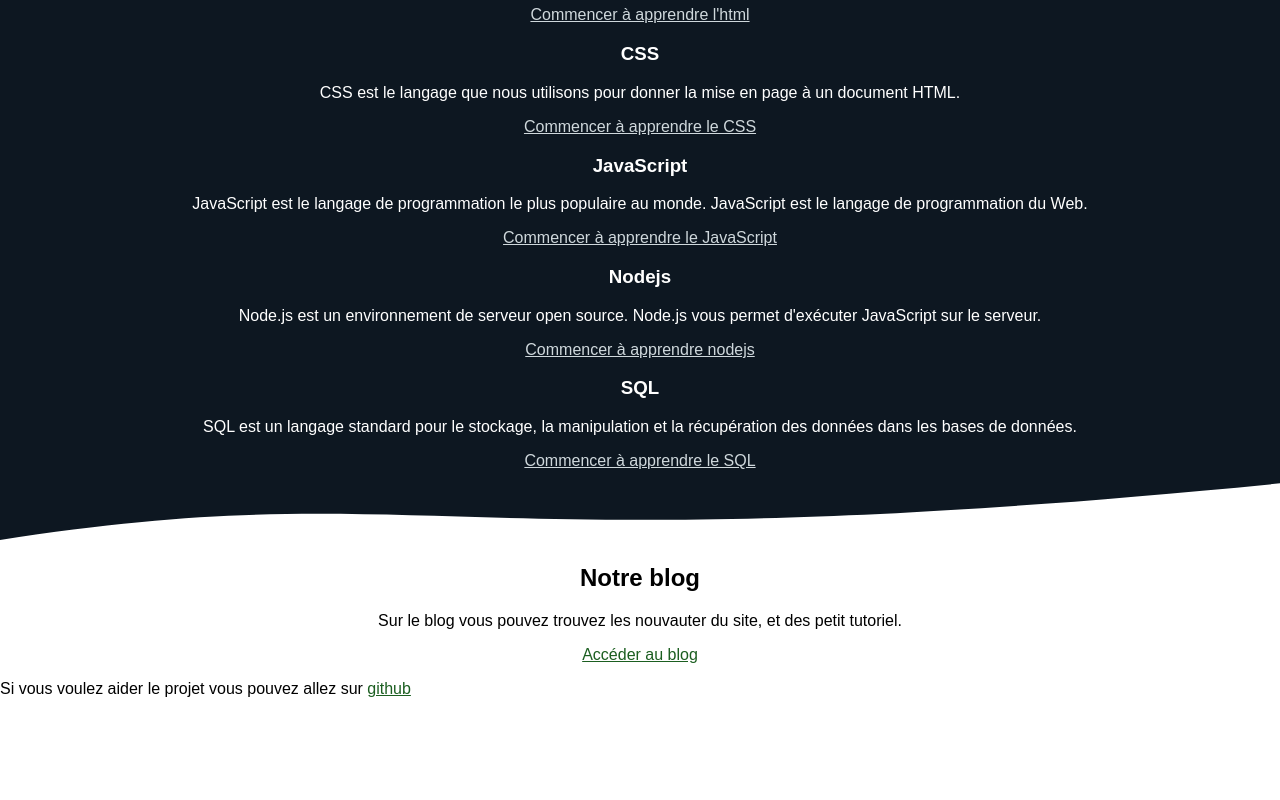
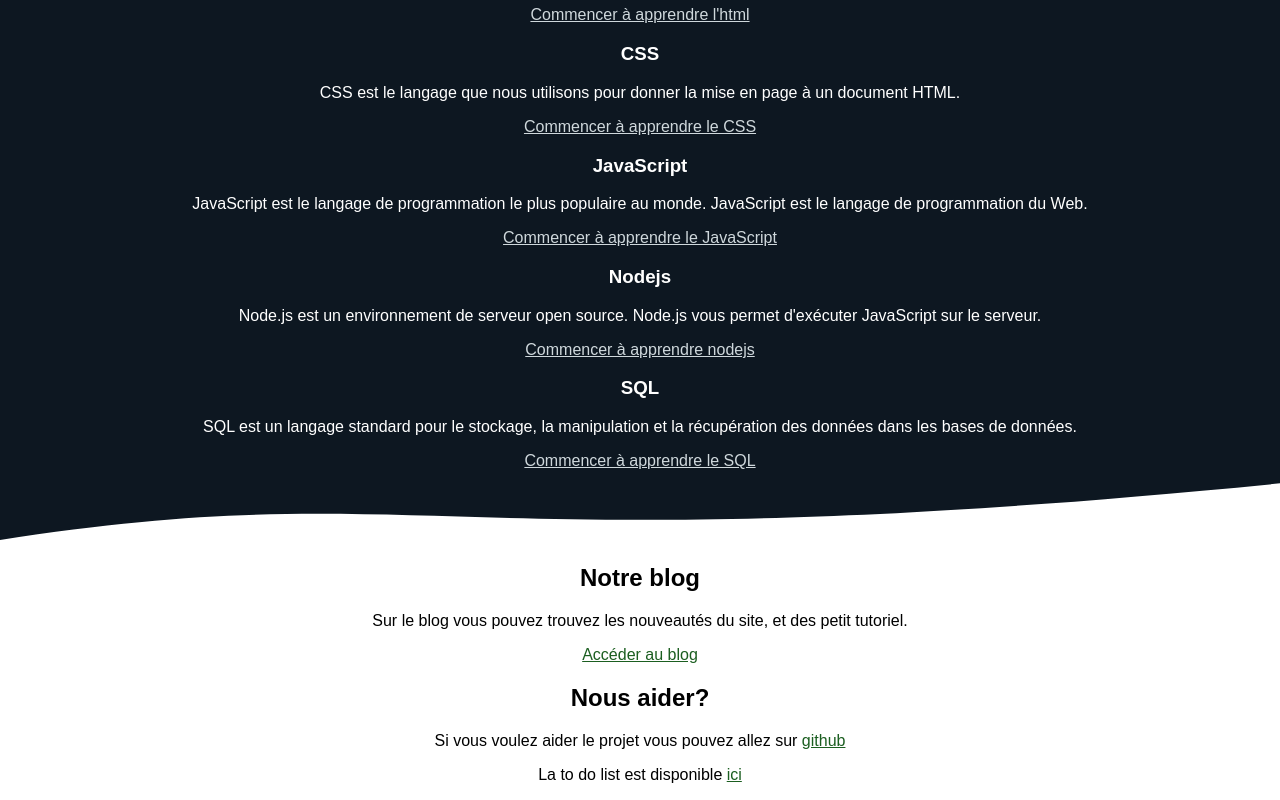
Before and after one commit to AugustinMauroy/learn-web-dev, a website: page content/Index.html in a window 1280 px wide. Shown: the part 346-1146 px from the top of the page. Before the commit the page ends 1060 px from the top, so only its background shows below. Drawn offline with Linux system fonts and the light colour scheme; files that its build step writes are made by us from their sources.

Commit message:
feat(content): index

```diff
--- a/content/Index.html
+++ b/content/Index.html
@@ -52,13 +52,17 @@
         </svg>
         <section>
             <h2>Notre blog</h2>
-            <p>Sur le blog vous pouvez trouvez les nouvauter du site, et des petit tutoriel.</p>
+            <p>Sur le blog vous pouvez trouvez les nouveautés du site, et des petit tutoriel.</p>
             <a href="/blog">Accéder au blog</a>
+        </section>
+        <section>
+            <h2>Nous aider?</h2>
+            <p>Si vous voulez aider le projet vous pouvez allez sur <a href="https://github.com/AugustinMauroy/learn_web_dev">github</a></p>
+            <p>La to do list est disponible <a href="https://github.com/AugustinMauroy/learn-web-dev/issues/3">ici</a></p>
         </section>
     </body>
     <footer>
         <!-- Si le browser ne support pas le javascript -->
         <noscript>Votre navigateur n'accepte pas le JavaScript. Certaines fonctionnalités ne serons pas disponible.</noscript>
-        <p>Si vous voulez aider le projet vous pouvez allez sur <a href="https://github.com/AugustinMauroy/learn_web_dev">github</a></p>
     </footer>
 </html>
```
